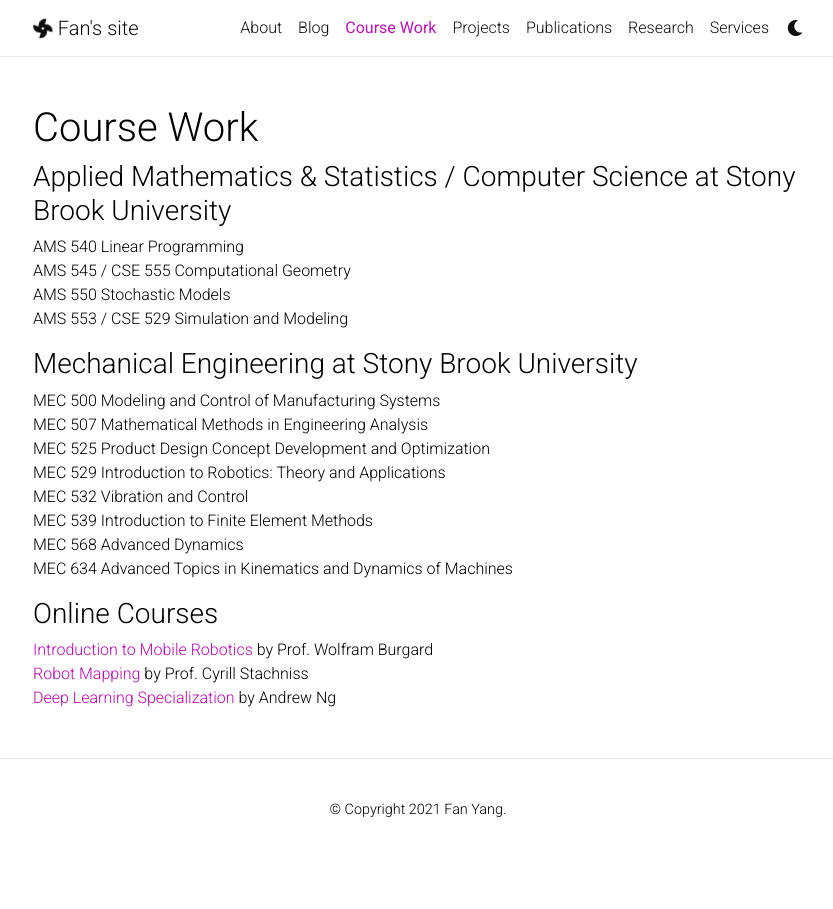
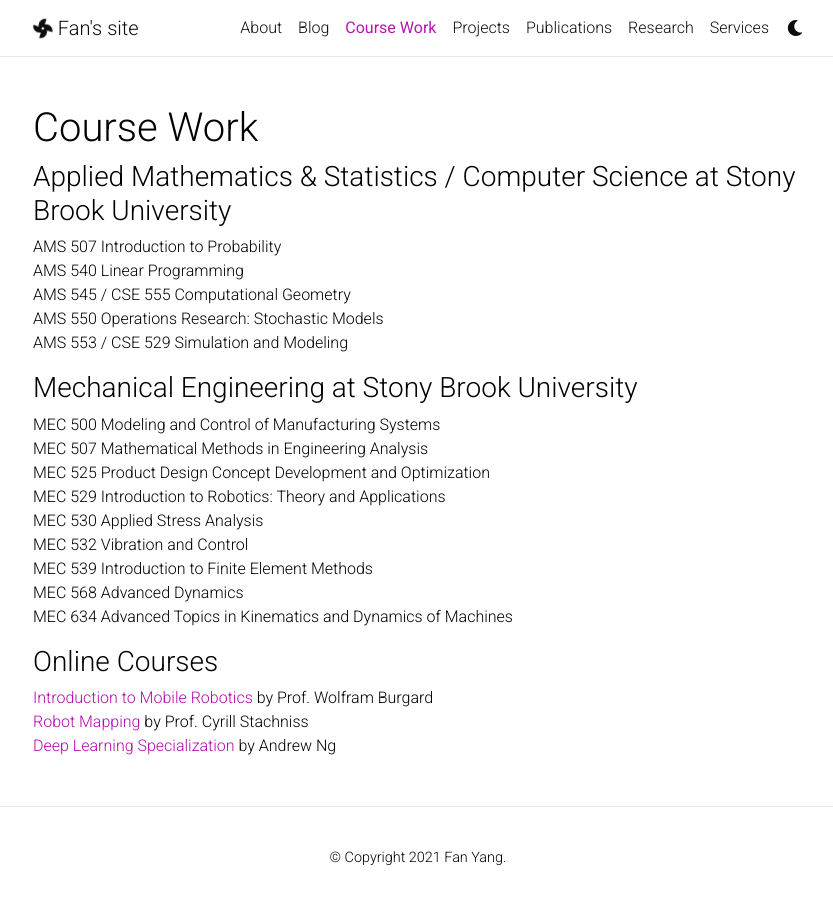
Before and after one commit to fanyang805/fanyang.github.io, a Jekyll site: the page built from _pages/course work.md, in a window 1280 px wide. Shown: the whole page, without its empty margins (222-1055 px from the left). Built offline with Jekyll 4.4.1, drawn with Linux system fonts in a browser that asks for light colours; nearby versions of some CDN libraries; a style sheet for code colours, icons or effects is not loaded.

Commit message:
coursework updated

```diff
--- a/_pages/course work.md
+++ b/_pages/course work.md
@@ -8,9 +8,10 @@
 
 ### Applied Mathematics & Statistics / Computer Science at Stony Brook University
 
+AMS 507 Introduction to Probability
 AMS 540 Linear Programming
 AMS 545 / CSE 555 Computational Geometry
-AMS 550 Stochastic Models
+AMS 550 Operations Research: Stochastic Models
 AMS 553 / CSE 529 Simulation and Modeling
 
 ### Mechanical Engineering at Stony Brook University
@@ -19,6 +20,7 @@
 MEC 507 Mathematical Methods in Engineering Analysis
 MEC 525 Product Design Concept Development and Optimization
 MEC 529 Introduction to Robotics: Theory and Applications
+MEC 530 Applied Stress Analysis
 MEC 532 Vibration and Control
 MEC 539 Introduction to Finite Element Methods
 MEC 568 Advanced Dynamics
--- a/_projects/machine-learning/assets/img/navigation.markdown
+++ b/_projects/machine-learning/assets/img/navigation.markdown
@@ -65,7 +65,7 @@
 
 ## Training results
 
-Here the transfer learning is used to reduce the training time.  A model trained for collision-avoidance is used as the starting point.
+Here the transfer learning is used to reduce the training time.  A model trained for collision-avoidance is used as a starting point.
 
 The training results are shown below. In right figure, robot moves to the goal pose and thus obtains the highest episode reward.
 <div class="row justify-content-sm-center">
```
Also changed, not shown: _drafts/2015-03-15-formatting-and-links.md (renamed from _posts/2015-03-15-formatting-and-links.md), _drafts/2015-05-15-images.md (renamed from _posts/2015-05-15-images.md), _drafts/2015-07-15-code.md (renamed from _posts/2015-07-15-code.md), _drafts/2015-10-20-comments.md (renamed from _posts/2015-10-20-comments.md), _drafts/2015-10-20-math.md (renamed from _posts/2015-10-20-math.md), _drafts/2018-12-22-distill.md (renamed from _posts/2018-12-22-distill.md), _drafts/2020-09-28-github-metadata.md (renamed from _posts/2020-09-28-github-metadata.md), _drafts/2020-09-28-twitter.md (renamed from _posts/2020-09-28-twitter.md), _drafts/2021-04-29-Deep-Q.md (renamed from _posts/2021-04-29-Deep-Q.md).
